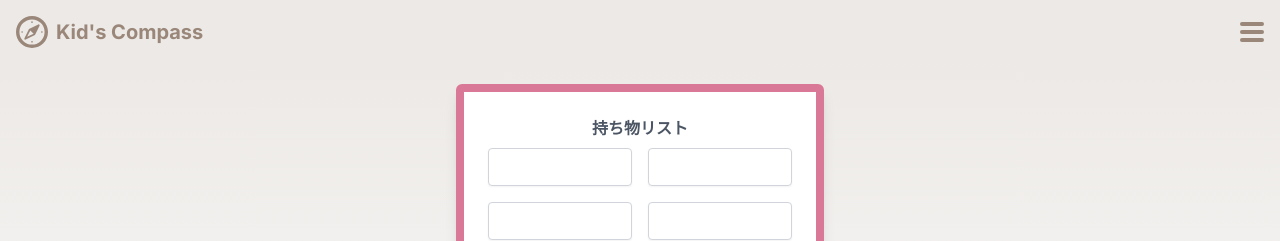
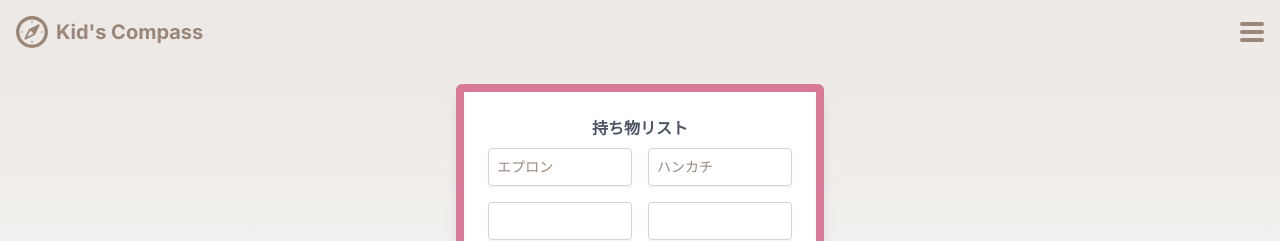
Before and after one commit to tech0mg/Hidarihashi-Frontend, a Next.js app: page /customers/shiori/page4 in a window 1280 px wide. Shown: the top 241 px of the page. Built offline with nearby package versions, Linux system fonts and the light colour scheme.

Commit message:
初期値設定など

```diff
--- a/src/app/customers/shiori/page4/page.jsx
+++ b/src/app/customers/shiori/page4/page.jsx
@@ -45,7 +45,7 @@ const ShioriPage4 = () => {
   const { shioriColor } = useColor(); // Contextから色を取得
   const [isColorModalOpen, setIsColorModalOpen] = useState(false);
   const [contentHeight, setContentHeight] = useState(0);
-  const [items, setItems] = useState(["", "", "", "", "", ""]); // 持ち物リスト初期値
+  const [items, setItems] = useState(["エプロン", "ハンカチ", "", "", "", ""]); // 持ち物リスト初期値
   const [memory, setMemory] = useState(""); // 思い出の記録初期値
 
   useEffect(() => {
--- a/src/app/customers/top/page.jsx
+++ b/src/app/customers/top/page.jsx
@@ -69,7 +69,8 @@ const App = () => {
   // ボタン操作用関数
   const showPopup = (message) => {
     setPopupMessage(message);
-    setTimeout(() => setPopupMessage(""), 2000); // 2秒後に非表示
+    setIsPopupVisible(true);
+    setTimeout(() => setIsPopupVisible(false), 2000); // 2秒後にポップアップを非表示
   };
 
   const IconButton = ({ onClick, children, fillDefault, fillHover }) => (
@@ -89,6 +90,8 @@ const App = () => {
       {children}
     </button>
   );
+
+
 
   return (
     <div className="flex flex-col h-screen bg-gray-100">
```
